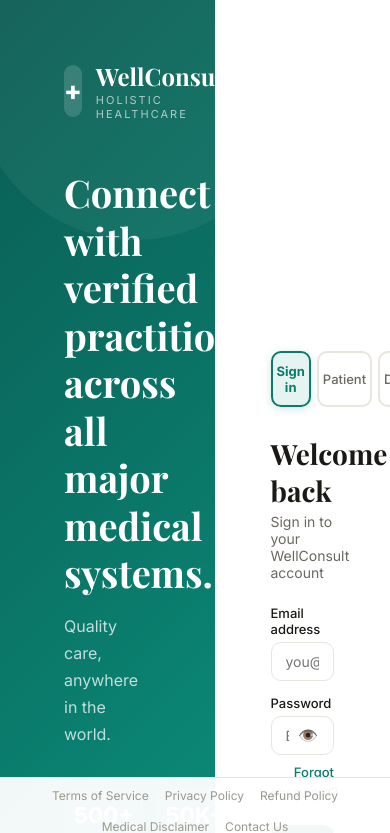
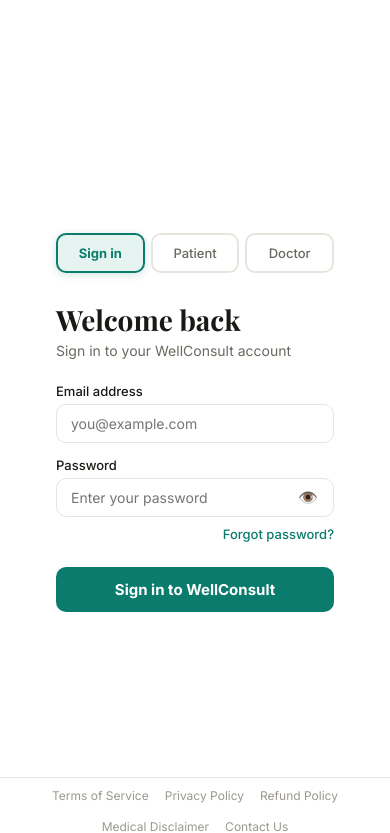
Before and after one commit to informaticaabhishek79/wellconsult-web, a React (Vite) app: page / in a window 390 px wide. Shown: the top 833 px of the page. Built offline with nearby package versions, Linux system fonts and the light colour scheme.

Commit message:
fix: add mobile classNames to auth page

```diff
--- a/src/pages/AuthPage.tsx
+++ b/src/pages/AuthPage.tsx
@@ -244,9 +244,9 @@ export default function AuthPage() {
         </div>
       )}
 
-      <div style={{ display:'flex', minHeight:'100vh', fontFamily:'var(--font-body)' }}>
+      <div className="auth-container" style={{ display:'flex', minHeight:'100vh', fontFamily:'var(--font-body)' }}>
         {/* Left panel */}
-        <div style={{ flex:'0 0 55%', background:'linear-gradient(135deg,#0A5C52,#0A7B6C,#0E9E8A)', display:'flex', flexDirection:'column', justifyContent:'center', padding:'60px 64px', position:'relative', overflow:'hidden' }}>
+        <div className="auth-hero" style={{ flex:'0 0 55%', background:'linear-gradient(135deg,#0A5C52,#0A7B6C,#0E9E8A)', display:'flex', flexDirection:'column', justifyContent:'center', padding:'60px 64px', position:'relative', overflow:'hidden' }}>
           <div style={{ position:'absolute', top:-80, right:-80, width:320, height:320, borderRadius:'50%', background:'rgba(255,255,255,0.05)' }}/>
           <div style={{ position:'absolute', bottom:-120, left:-60, width:400, height:400, borderRadius:'50%', background:'rgba(255,255,255,0.04)' }}/>
           <div style={{ position:'relative', zIndex:1 }}>
```
